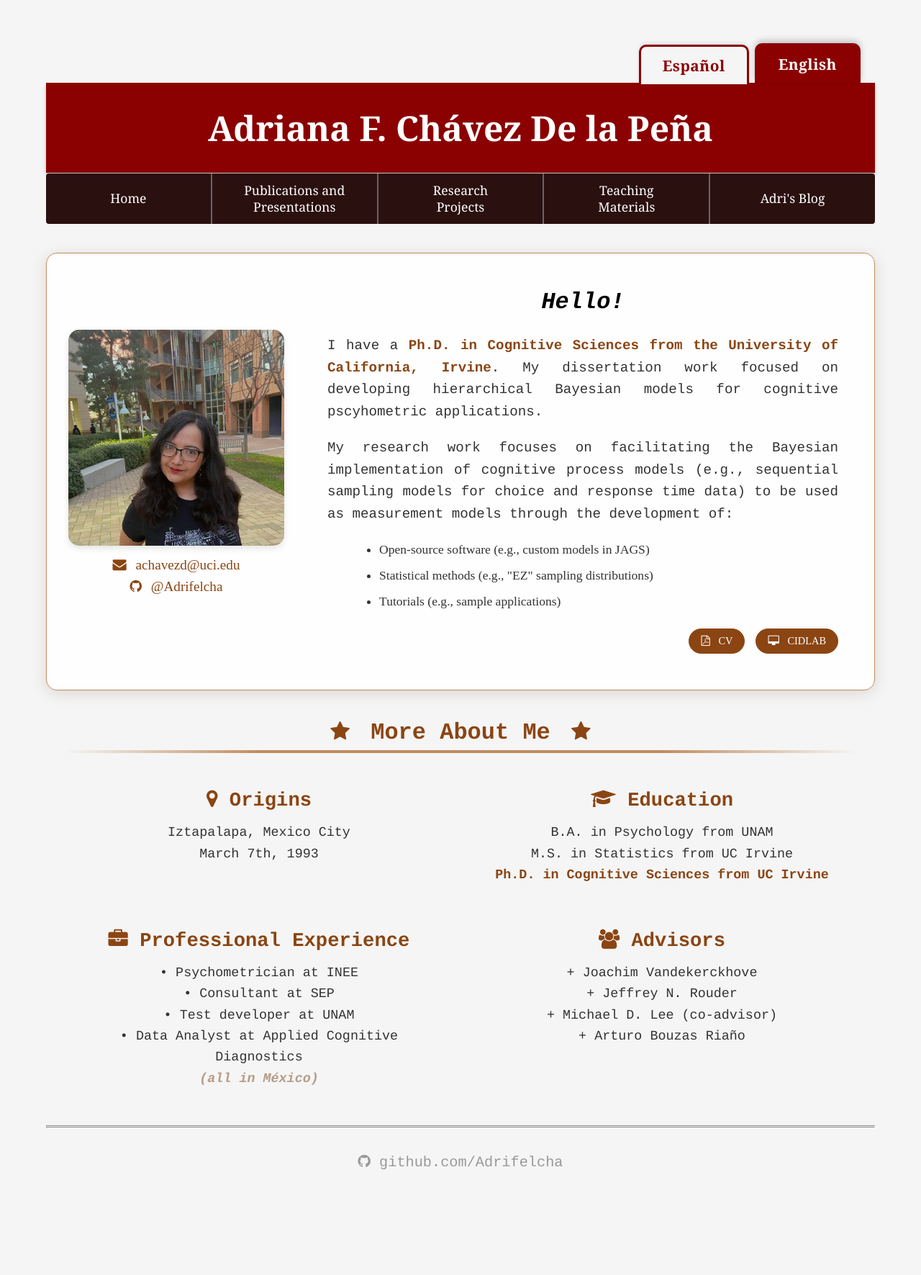
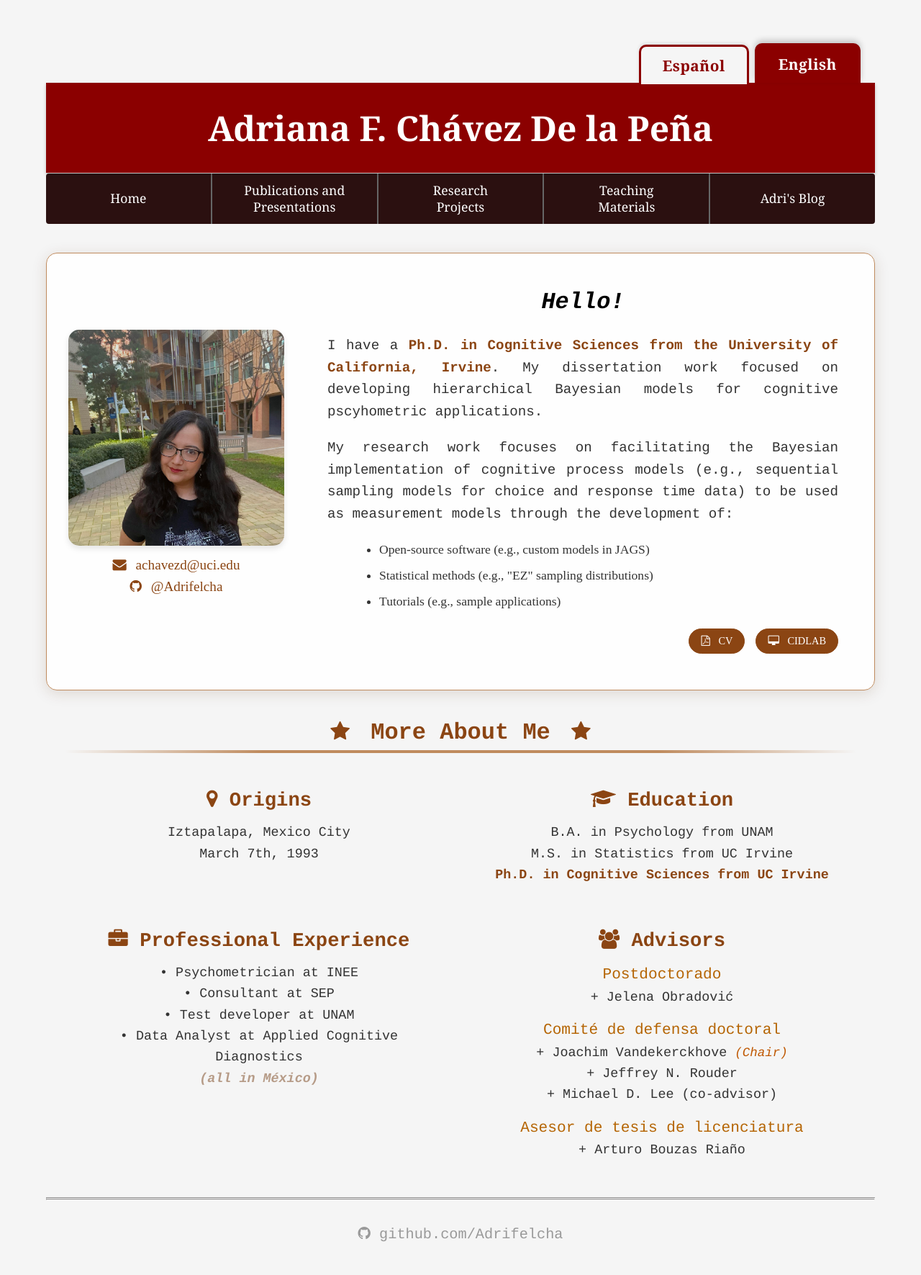
Before and after one commit to Adrifelcha/adrifelcha.github.io, a Jekyll site: the page built from index.html, in a window 1280 px wide. Shown: the whole page at 72% size. Built offline with Jekyll 4.4.1, drawn with Linux system fonts in a browser that asks for light colours; some web fonts are replaced; before the commit the page ends 1672 px from its top, so only the background shows below that.

Commit message:
Commit from CIDLAB

```diff
--- a/css/main.css
+++ b/css/main.css
@@ -2000,6 +2000,29 @@ ul.dropdown > li.subs:first-child {
     margin-top: 10px;
 }
 
+.advisors-list {
+    margin: 0;
+    font-size: 0.9em;
+}
+
+.advisor-subtitle {
+    display: inline-block;
+    color: #B56504;
+    font-size: 1.15em;
+    margin-top: 0.65em;
+}
+
+.advisors-list .advisor-subtitle:first-child {
+    margin-top: 0;
+}
+
+.advisor-role {
+    color: #BF5700;
+    font-size: 0.95em;
+    font-style: italic;
+    font-weight: normal;
+}
+
 .event-body a {
     color: #8b4513;  /* Matches your brown color scheme */
     text-decoration: none;
--- a/index.html
+++ b/index.html
@@ -82,10 +82,14 @@ title: Adriana F. Chávez De la Peña
 
         <div class="info-box">
             <h3><i class="fa fa-users"></i> <span data-translate-content="advisors" data-translate-section="home">Advisors</span></h3>
-            <p>
-                + Joachim Vandekerckhove<br>
+            <p class="advisors-list">
+                <span class="advisor-subtitle">Postdoctorado</span><br>
+                + Jelena Obradović<br>
+                <span class="advisor-subtitle">Comité de defensa doctoral</span><br>
+                + Joachim Vandekerckhove <span class="advisor-role">(Chair)</span><br>
                 + Jeffrey N. Rouder<br>
                 + Michael D. Lee (co-advisor)<br>
+                <span class="advisor-subtitle">Asesor de tesis de licenciatura</span><br>
                 + Arturo Bouzas Riaño
             </p>
         </div>
```
